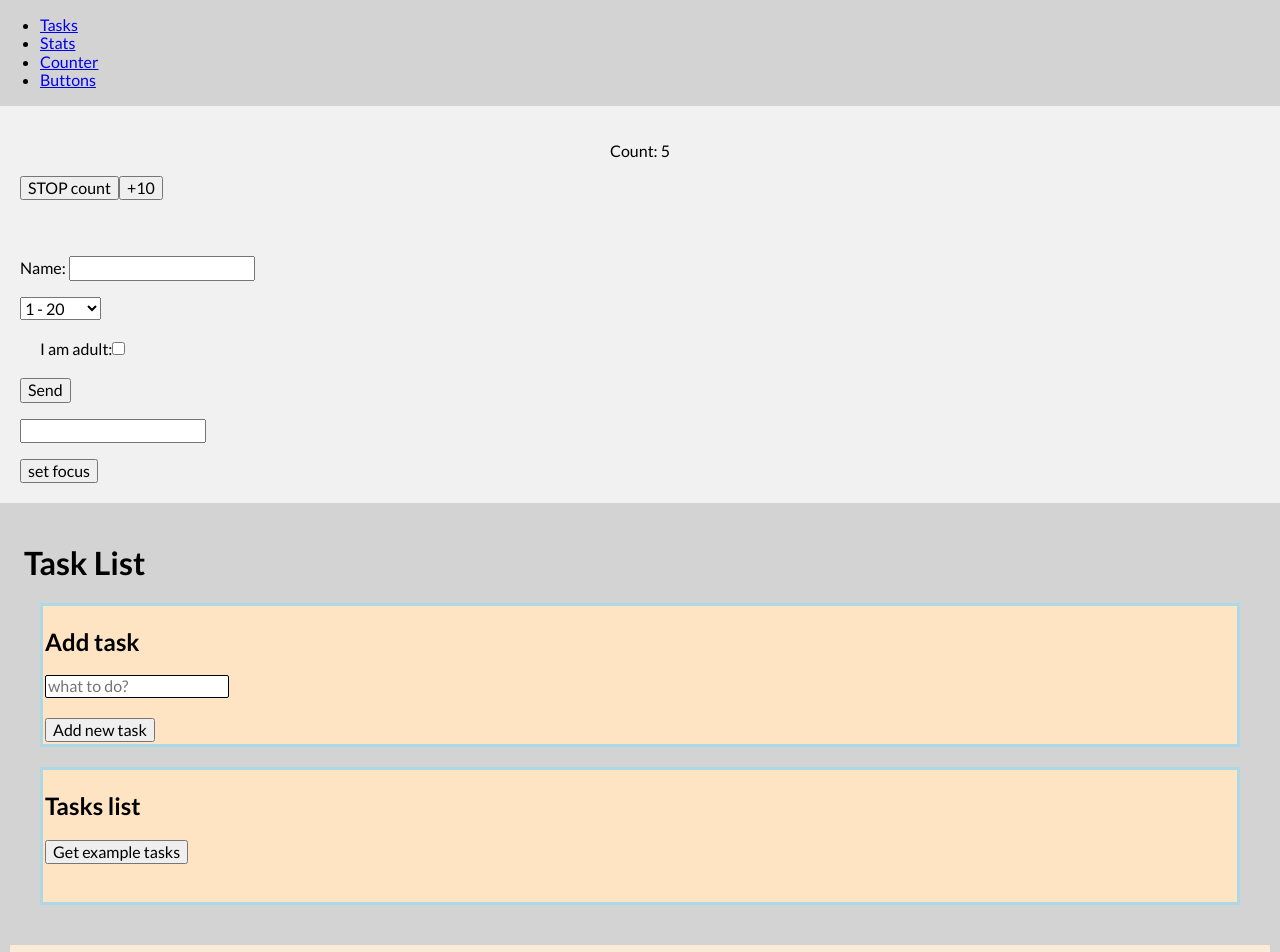
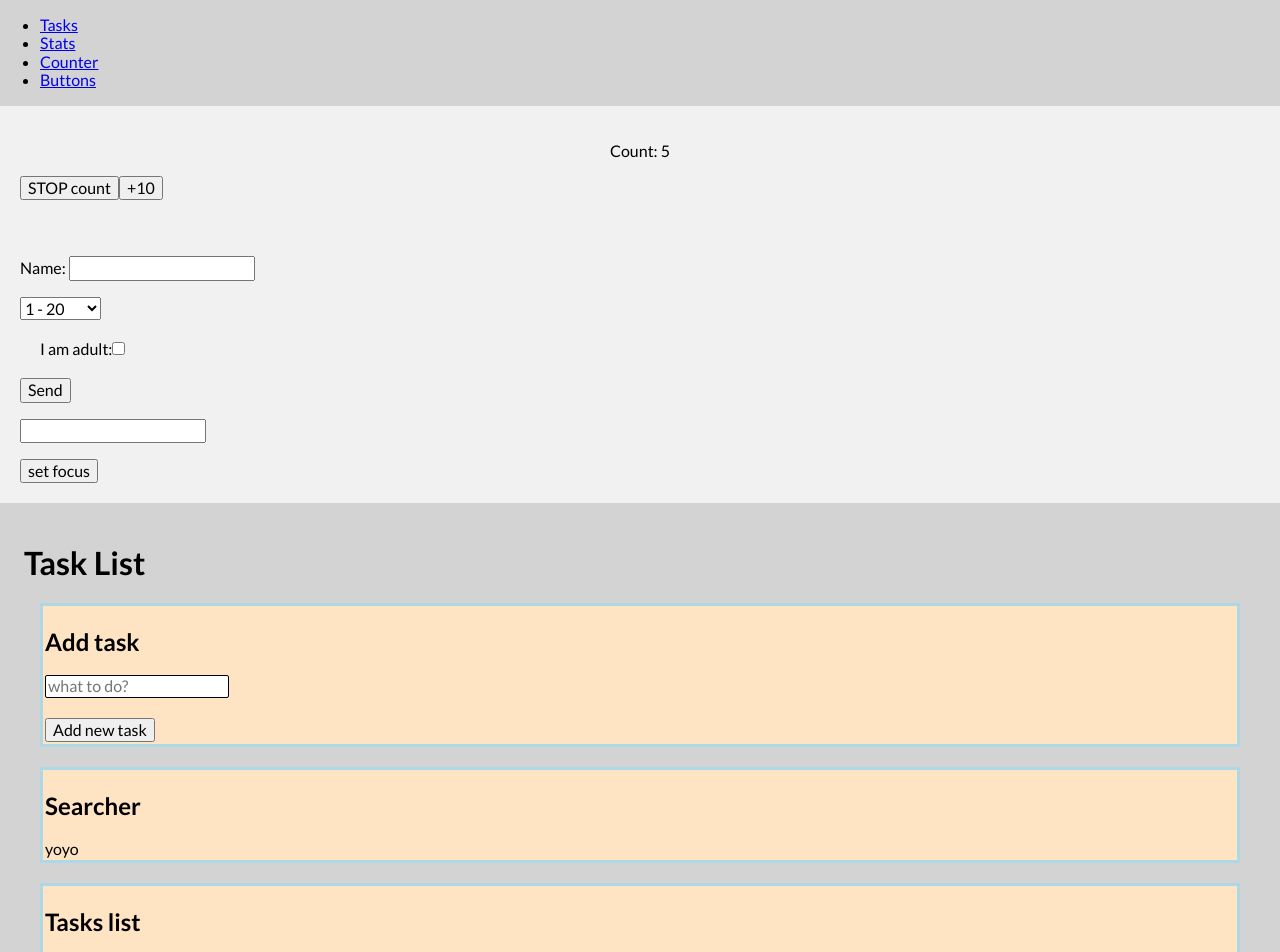
Before and after one commit to RobFyd/practice-in-react, a React (Create React App) app: page /#/tasks in a window 1280 px wide. Shown: the top 952 px of the page. Built offline with nearby package versions, Linux system fonts and the light colour scheme.

Commit message:
Add Search component to TasksPage

```diff
--- /dev/null
+++ b/src/features/tasks/TasksPage/Search/index.js
@@ -0,0 +1,6 @@
+
+export default () => {
+    return (
+        <>yoyo</>
+    )
+};
--- a/src/features/tasks/TasksPage/index.js
+++ b/src/features/tasks/TasksPage/index.js
@@ -4,6 +4,7 @@ import Section from "../../../common/Section";
 import Form from "./Form";
 import TasksList from "./TasksList";
 import Buttons from "./Buttons";
+import Search from "./Search";
 import "./style.css";
 import { hello as goodMorning, name } from "../../../utilis/hello";
 import { useState, useEffect, useRef } from "react";
@@ -123,6 +124,8 @@ function TasksPage() {
         <Header title="Task List" />
 
         <Section title="Add task" form={<Form />} />
+
+        <Section title="Searcher" form={<Search />} />
 
         <Section
           title="Tasks list"
```
